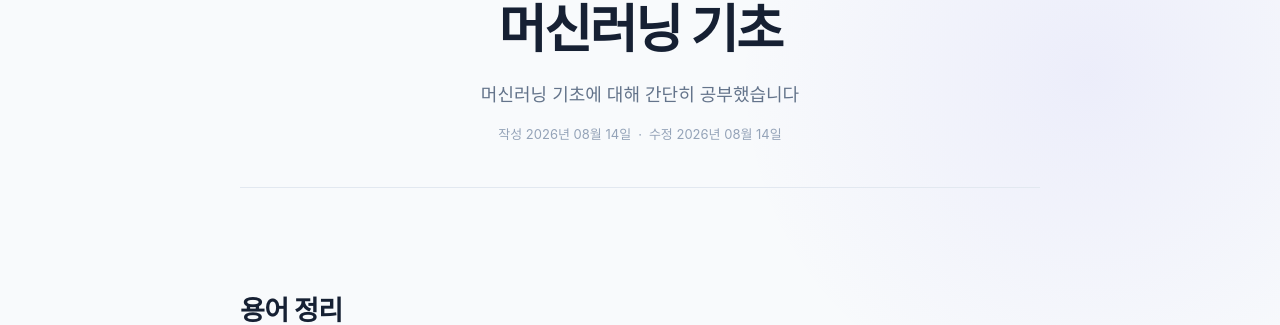
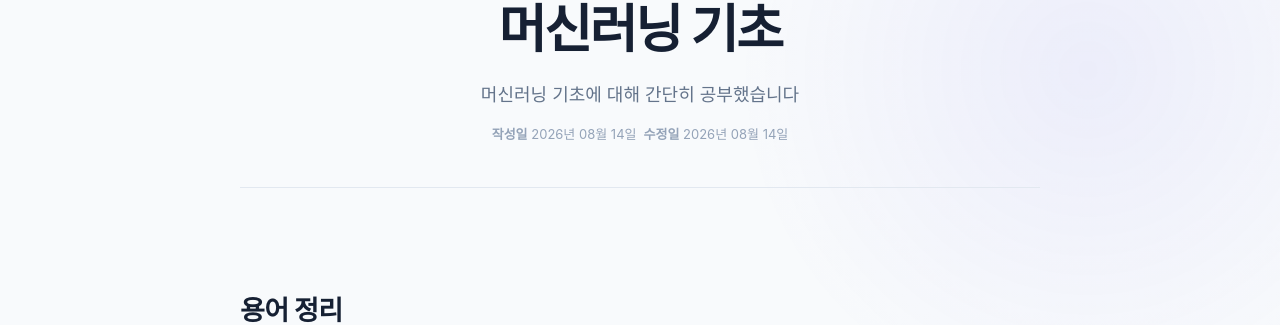
Before and after one commit to yshzjq/TIL, a Jekyll site: the page built from machine-learning/머신러닝_기초_TIL.md, in a window 1280 px wide and 900 px high. Shown: the part 247-572 px from the top of the window. Built offline with Jekyll 4.4.1, drawn with Linux system fonts in a browser that asks for light colours; some of the changed text lies outside the part shown.

Commit message:
TIL 작성 글에서 이 기록이 도움이 되었나요? 문구 삭제

```diff
--- a/_layouts/post.html
+++ b/_layouts/post.html
@@ -14,9 +14,14 @@
     {% if page.description %}<p class="article-description">{{ page.description }}</p>{% endif %}
     {% assign modified_date = page.updated | default: page.date %}
     <div class="article-byline">
-      <time datetime="{{ page.date | date_to_xmlschema }}">작성 {{ page.date | date: "%Y년 %m월 %d일" }}</time>
-      <span aria-hidden="true">·</span>
-      <time datetime="{{ modified_date | date_to_xmlschema }}">수정 {{ modified_date | date: "%Y년 %m월 %d일" }}</time>
+      <div class="article-date">
+        <strong>작성일</strong>
+        <time datetime="{{ page.date | date_to_xmlschema }}">{{ page.date | date: "%Y년 %m월 %d일" }}</time>
+      </div>
+      <div class="article-date">
+        <strong>수정일</strong>
+        <time datetime="{{ modified_date | date_to_xmlschema }}">{{ modified_date | date: "%Y년 %m월 %d일" }}</time>
+      </div>
     </div>
   </header>
 
@@ -25,11 +30,10 @@
   </div>
 
   <footer class="article-footer">
-    <p>이 기록이 도움이 되었나요?</p>
     <div class="article-footer-actions">
-      <a class="button button-secondary" href="{{ '/categories/' | relative_url }}#{{ page.category | slugify }}">{{ page.category }}의 다른 글 보기</a>
+      <a class="button button-secondary" href="{{ '/categories/' | relative_url }}#{{ page.category | slugify }}">다른 글 보기</a>
       {% assign editor_collection = page.category | slugify %}
-      <a class="article-edit-link" href="{{ '/admin/' | relative_url }}#/collections/{{ editor_collection }}/entries/{{ page.name | remove: '.md' | uri_escape }}" rel="nofollow">이 글 수정</a>
+      <a class="button button-edit" href="{{ '/admin/' | relative_url }}#/collections/{{ editor_collection }}/entries/{{ page.name | remove: '.md' | uri_escape }}" rel="nofollow">수정</a>
     </div>
   </footer>
 </article>
```
